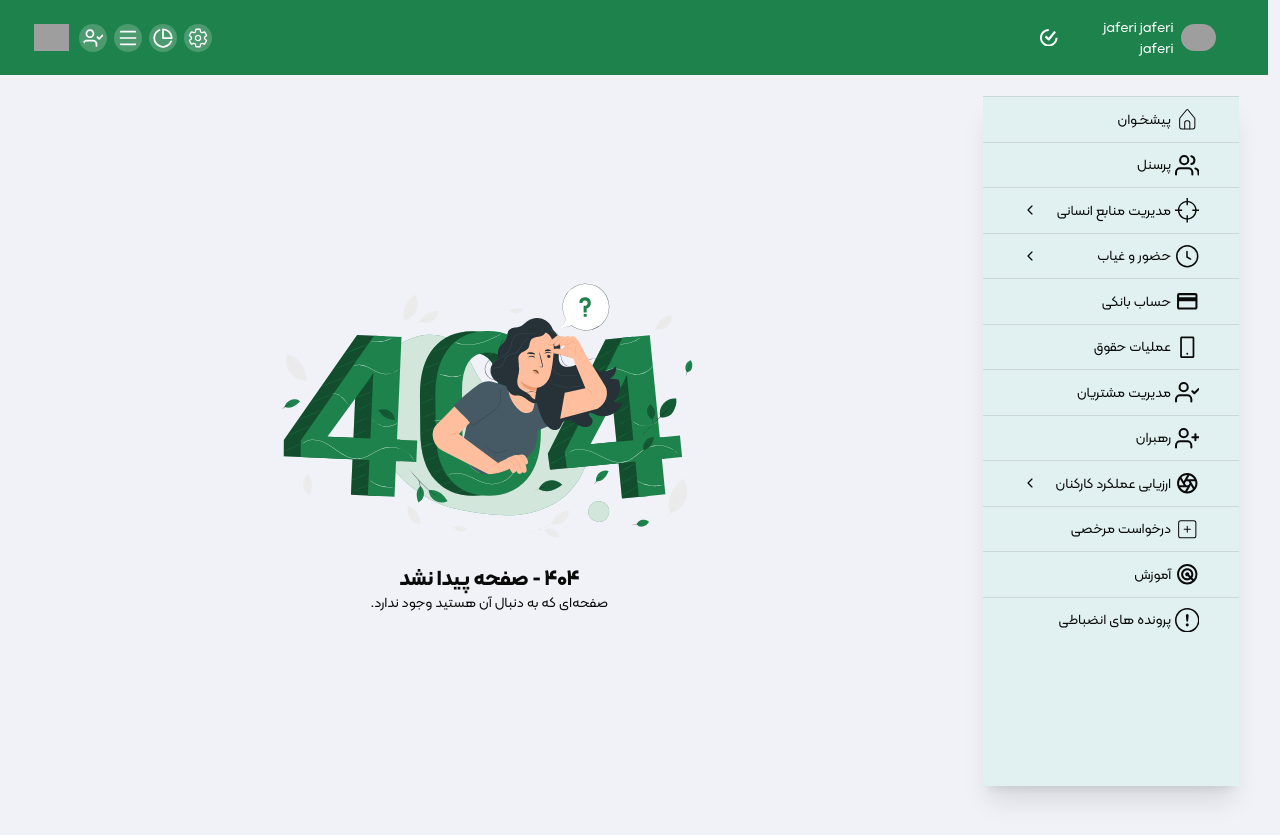
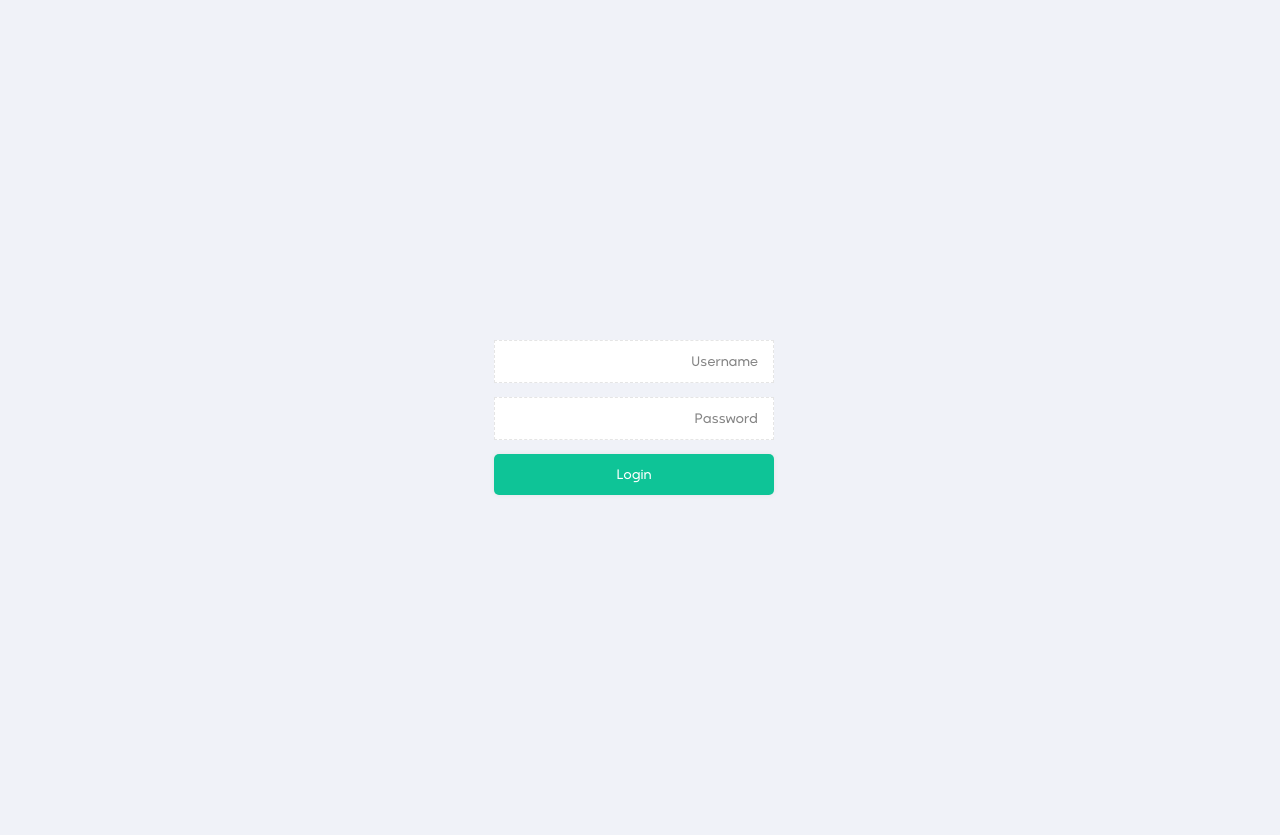
Before and after one commit to NavidVafaeiMajd/dashboard, a React (Vite) app: page /login in a window 1280 px wide. Before the commit the page ends 800 px from the top, so only its background shows below. Built offline with nearby package versions, Linux system fonts and the light colour scheme; grey boxes are pictures that could not be loaded.

Commit message:
login process

```diff
--- a/package.json
+++ b/package.json
@@ -26,6 +26,7 @@
     "class-variance-authority": "^0.7.1",
     "clsx": "^2.1.1",
     "framer-motion": "^12.23.12",
+    "js-cookie": "^3.0.5",
     "lucide-react": "^0.525.0",
     "quill": "^2.0.3",
     "react": "^19.1.1",
--- /dev/null
+++ b/src/Context/AuthContext.tsx
@@ -0,0 +1,58 @@
+import { createContext, useContext, useEffect, useState, type ReactNode } from "react";
+import Cookies from "js-cookie";
+
+interface User {
+  id: string;
+  name: string;
+  // هر فیلدی که لازمه
+}
+
+interface AuthContextType {
+  user: User | null;
+  login: (userData: User) => void;
+  logout: () => void;
+}
+
+const AuthContext = createContext<AuthContextType | undefined>(undefined);
+
+const AuthProvider = ({ children }: { children: ReactNode }) => {
+  const [user, setUser] = useState<User | null>(null);
+
+  console.log(user)
+  useEffect(() => {
+    const cookieUser = Cookies.get("user");
+    if (cookieUser) {
+      setUser(JSON.parse(cookieUser));
+    }
+  }, []);
+
+  const login = (userData: User) => {
+    setUser(userData);
+    Cookies.set("user", JSON.stringify(userData), { expires: 1 }); // 1 روز اعتبار
+  };
+
+  const logout = () => {
+    setUser(null);
+    Cookies.remove("user");
+  };
+  return (
+    <>
+      <AuthContext.Provider value={{ user, login, logout }}>
+        {children}
+      </AuthContext.Provider>
+    </>
+  );
+};
+
+export default AuthProvider;
+
+export const useAuth = () => {
+  const user = Cookies.get("user"); // یا localStorage.getItem("user")
+  const isLoggedIn = Boolean(user);
+  return { isLoggedIn, user };
+};
+export const useAuthContext = () => {
+  const context = useContext(AuthContext);
+  if (!context) throw new Error("useAuthContext must be used within AuthProvider");
+  return context;
+};
--- a/src/Layout.tsx
+++ b/src/Layout.tsx
@@ -1,73 +1,56 @@
+import {
+  BrowserRouter as Router,
+  Routes,
+  Route,
+  useLocation,
+} from "react-router-dom";
 import Header from "./components/shared/Header";
 import Navbar from "./components/Navbar/Navbar";
 import Desk from "./components/pages/Desk";
-import { BrowserRouter as Router, Routes, Route } from "react-router-dom";
+import LoginPage from "./components/pages/login/LoginPage";
+import { ToastContainer } from "react-toastify";
+import { useNavbar } from "./Context/NavbarContext";
+import AuthProvider from "./Context/AuthContext";
+import ProtectedRoute from "./ProtectedRoute/ProtectedRoute";
+import EmployeDetailse from "./components/pages/UserPage/UserPage";
+import ClientPage from "./components/pages/ClientsList/UserPage/ClientPage";
 import LayoutStaffList from "./components/pages/Staff/LayoutStaffList";
 import StaffList from "./components/pages/Staff/StaffList/StaffList";
 import SetRoles from "./components/pages/Staff/SetRoles/SetRoles";
 import OfficeShifts from "./components/pages/Staff/OfficeShifts/OfficeShifts";
 import EmployExit from "./components/pages/Staff/EmployExit/EmployExit";
-import { ToastContainer } from "react-toastify";
 import LayoutHumanResource from "./components/pages/HumanResourceManagement/LayoutHumanResource";
-import OrganizationalUnit from "./components/pages/HumanResourceManagement/OrganizationalUnit/OrganizationalUnit";
-import OrganizationalPosition from "./components/pages/HumanResourceManagement/OrganizationalPosition/OrganizationalPosition";
-import ExitType from "./components/pages/Staff/EmployExit/ExitType/ExitType";
-import Policies from "./components/pages/HumanResourceManagement/Policies/Policies";
-import { useNavbar } from "./Context/NavbarContext";
-import LayoutRollCall from "./components/pages/RollCall/Layout";
-import AttendanceList from "./components/pages/RollCall/AttendanceList/AttendanceList";
-import NewsList from "./components/pages/HumanResourceManagement/NewsList/NewsList";
-import MonthlyAttendance from "./components/pages/RollCall/MonthlyAttendance/MonthlyAttendance";
-import ManualAttendance from "./components/pages/RollCall/ManualAttendance/ManualAttendance";
-import OverTimeRequest from "./components/pages/RollCall/OverTimeRequest/OverTimeRequest";
-import LayoutEmploymentCertificate from "./components/pages/EmploymentCertificate/Layout";
-import AssetsList from "./components/pages/EmploymentCertificate/AssetsList/AssetsList";
-import AssetsCategory from "./components/pages/EmploymentCertificate/assetsCategory/AssetsCategory";
-import LayoutPayroll from "./components/pages/Payroll/Layout";
-import PayrollList from "./components/pages/Payroll/PayrollList/PayrollList";
-import PayslipHistory from "./components/pages/Payroll/PayslipHistory/PayslipHistory";
-import AdvanceSalary from "./components/pages/Payroll/AdvanceSalary/AdvanceSalary";
-import Leads from "./components/pages/Leads/Leads";
-import LayoutBankaccount from "./components/pages/bank/layoutBank";
-import MainBank from "./components/pages/bank/AccountBank/mainBank";
-import AmmountMain from "./components/pages/bank/ammount/AmmountMain";
-import MainList from "./components/pages/bank/deposit-list/mainList";
-import MaintransactionsList from "./components/pages/bank/transactionsList/MaintransactionsList";
-import MainclientsList from "./components/pages/ClientsList/MainclientsList";
-import PerformanceRating from "./components/pages/Performance/Rating/PerformanceRating";
-import LayoutPerformance from "./components/pages/Performance/Layout";
-import EmployeDetailse from "./components/pages/UserPage/UserPage";
-import NotFound from "./NotFound";
-import EmployeeRating from "./components/pages/Performance/Employee/EmployeeRating";
-import TrackGoals from "./components/pages/Performance/TrackGoals/TrackGoals";
-import SetupIndicator from "./components/pages/Performance/SetupIndicator/SetupIndicator";
-import GoalType from "./components/pages/Performance/GoalType/GoalType";
-import LayoutLeave from "./components/pages/Leave/Layout";
-import LeaveList from "./components/pages/Leave/List/LeaveList";
-import LeaveType from "./components/pages/Leave/LeaveType";
-import LayoutDisciplinaryCases from "./components/pages/DisciplinaryCases";
-import DisciplinaryList from "./components/pages/DisciplinaryCases/List";
-import ViolationType from "./components/pages/DisciplinaryCases/ViolationType";
-import ClientPage from "./components/pages/ClientsList/UserPage/ClientPage";
+import PublicRoute from "./PublicRoute/PublicRoute";
+// ... سایر ایمپورت‌ها
 
-const Layout = () => {
+const LayoutContent = () => {
   const { toggleNavbar, isNavbarOpen } = useNavbar();
+  const location = useLocation();
+
+  const isLoginPage = location.pathname === "/login";
 
   const handleDataFromChild = () => {
     toggleNavbar();
   };
+
   return (
-    <>
     <main className="w-full! min-h-screen flex flex-col">
+      {/* فقط وقتی صفحه login نیست، هدر نمایش داده می‌شود */}
+      {!isLoginPage && (
         <div className="fixed z-100 w-full">
           <Header headerMenu={handleDataFromChild} />
         </div>
-        <Router>
-          <ToastContainer
-            toastClassName="custom-toast-font"
-            position="top-right"
-          />
-          <div className=" flex flex-1 gap-[3.5rem] py-5 lg:mt-[75px] mt-[60px] max-lg:flex-col">
+      )}
+
+      <ToastContainer toastClassName="custom-toast-font" position="top-right" />
+
+      <div
+        className={`flex flex-1 gap-[3.5rem] py-5 ${
+          !isLoginPage ? "lg:mt-[75px] mt-[60px]" : ""
+        } max-lg:flex-col`}
+      >
+        {/* فقط وقتی صفحه login نیست، نوبار نمایش داده می‌شود */}
+        {!isLoginPage && (
           <div
             className={`w-[25%] overflow-auto ${
               isNavbarOpen ? "show" : "max-lg:hidden"
@@ -79,23 +62,44 @@ const Layout = () => {
               className="max-lg:bg-black/50 md:hidden fixed h-full w-full z-9"
             />
           </div>
-            <div className="lg:w-[100%] overflow-auto  px-5 md:px-10">
+        )}
+
+        <div
+          className={`${
+            !isLoginPage ? "lg:w-[100%] overflow-auto px-5 md:px-10" : "w-full"
+          }`}
+        >
           <Routes>
+            <Route path="login" element={<PublicRoute><LoginPage /></PublicRoute>} />
+            <Route
+              path="/"
+              element={
+                <ProtectedRoute>
+                  {" "}
+                  <Desk />{" "}
+                </ProtectedRoute>
+              }
+            />
             <Route path="users/:id" element={<EmployeDetailse />}></Route>
             <Route path="clients/:id" element={<ClientPage />}></Route>
-
-                <Route path="/" element={<Desk />} />
+            <Route path="login" element={<LoginPage />}></Route>
+            <Route
+              path="/"
+              element={
+                <ProtectedRoute>
+                  {" "}
+                  <Desk />{" "}
+                </ProtectedRoute>
+              }
+            />
             <Route path="staff" element={<LayoutStaffList />}>
               <Route index element={<StaffList />} />
               <Route path="set-roles" element={<SetRoles />} />
               <Route path="office-shifts" element={<OfficeShifts />} />
               <Route path="employ-exit" element={<EmployExit />} />
             </Route>
-                <Route path="hr" element={<LayoutHumanResource />}>
-                  <Route
-                    path="departments-list"
-                    element={<OrganizationalUnit />}
-                  />
+            {/* <Route path="hr" element={<LayoutHumanResource />}>
+              <Route path="departments-list" element={<OrganizationalUnit />} />
               <Route
                 path="designation-list"
                 element={<OrganizationalPosition />}
@@ -110,14 +114,8 @@ const Layout = () => {
                 path="monthly-attendance"
                 element={<MonthlyAttendance />}
               />
-                  <Route
-                    path="manual-attendance"
-                    element={<ManualAttendance />}
-                  />
-                  <Route
-                    path="overtime-request"
-                    element={<OverTimeRequest />}
-                  />
+              <Route path="manual-attendance" element={<ManualAttendance />} />
+              <Route path="overtime-request" element={<OverTimeRequest />} />
             </Route>
             <Route path="exit-type" element={<ExitType />} />
 
@@ -146,10 +144,7 @@ const Layout = () => {
             </Route>
 
             <Route element={<LayoutPerformance />} path="performance">
-                  <Route
-                    element={<PerformanceRating />}
-                    path="indicator-rating"
-                  />
+              <Route element={<PerformanceRating />} path="indicator-rating" />
 
               <Route element={<EmployeeRating />} path="employee-rating" />
               <Route element={<TrackGoals />} path="track-goals" />
@@ -167,13 +162,21 @@ const Layout = () => {
               <Route element={<ViolationType />} path="type" />
             </Route>
             <Route element={<MainclientsList />} path="clients-list" />
-                <Route element={<NotFound />} path="*" />
+            <Route element={<NotFound />} path="*" /> */}
           </Routes>
         </div>
       </div>
+    </main>
+  );
+};
+
+const Layout = () => {
+  return (
+    <AuthProvider>
+      <Router>
+        <LayoutContent />
       </Router>
-      </main>
-    </>
+    </AuthProvider>
   );
 };
 
--- /dev/null
+++ b/src/ProtectedRoute/ProtectedRoute.tsx
@@ -0,0 +1,19 @@
+import React,  { type ReactNode } from "react";
+import { Navigate } from "react-router-dom";
+import { useAuth } from "@/Context/AuthContext";
+
+interface ProtectedRouteProps {
+  children: ReactNode;
+}
+
+const ProtectedRoute: React.FC<ProtectedRouteProps> = ({ children }) => {
+  const { user } = useAuth();
+
+  if (!user) {
+    return <Navigate to="/login" replace />;
+  }
+
+  return <>{children}</>;
+};
+
+export default ProtectedRoute;
--- /dev/null
+++ b/src/PublicRoute/PublicRoute.tsx
@@ -0,0 +1,19 @@
+import { Navigate } from "react-router-dom";
+import { useAuth } from "@/Context/AuthContext";
+import type { JSX } from "react";
+
+interface Props {
+  children: JSX.Element;
+}
+
+const PublicRoute = ({ children }: Props) => {
+  const { isLoggedIn } = useAuth();
+
+  if (isLoggedIn) {
+    return <Navigate to="/" replace />;
+  }
+
+  return children;
+};
+
+export default PublicRoute;
--- /dev/null
+++ b/src/components/pages/login/LoginPage.tsx
@@ -0,0 +1,48 @@
+// LoginPage.tsx
+import React, { useState } from "react";
+import { useNavigate } from "react-router-dom";
+import { useAuthContext } from "@/Context/AuthContext";
+
+const LoginPage: React.FC = () => {
+  const { login } = useAuthContext();
+  const navigate = useNavigate();
+  const [username, setUsername] = useState("");
+  const [password, setPassword] = useState("");
+
+  const handleSubmit = (e: React.FormEvent) => {
+    e.preventDefault();
+
+    if (username === "admin" && password === "1234") {
+      login({ id: "1", name: "Admin" });
+      navigate("/");
+    } else {
+      alert("نام کاربری یا رمز اشتباه است");
+    }
+  };
+
+  return (
+    <div className="flex justify-center items-center h-screen">
+      <form onSubmit={handleSubmit} className="flex flex-col gap-4 w-80">
+        <input
+          type="text"
+          placeholder="Username"
+          value={username}
+          onChange={(e) => setUsername(e.target.value)}
+          className="border p-2 rounded"
+        />
+        <input
+          type="password"
+          placeholder="Password"
+          value={password}
+          onChange={(e) => setPassword(e.target.value)}
+          className="border p-2 rounded"
+        />
+        <button type="submit" className="bg-blue-500 text-white p-2 rounded">
+          Login
+        </button>
+      </form>
+    </div>
+  );
+};
+
+export default LoginPage;
```
Also changed, not shown: 1 other file (tests, documents, lock files or other folders). Lines whose indentation alone changed are shown as unchanged.
